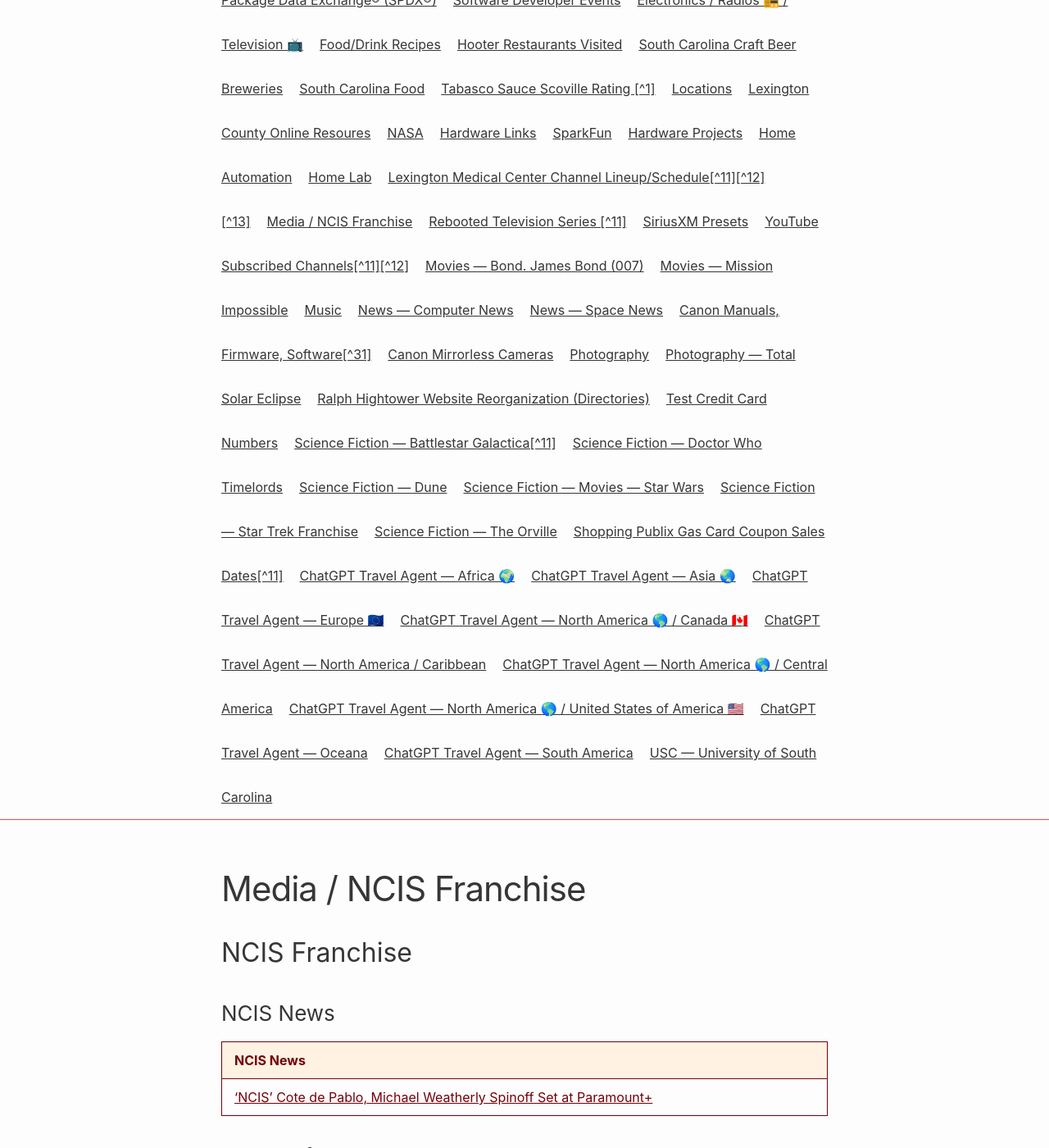
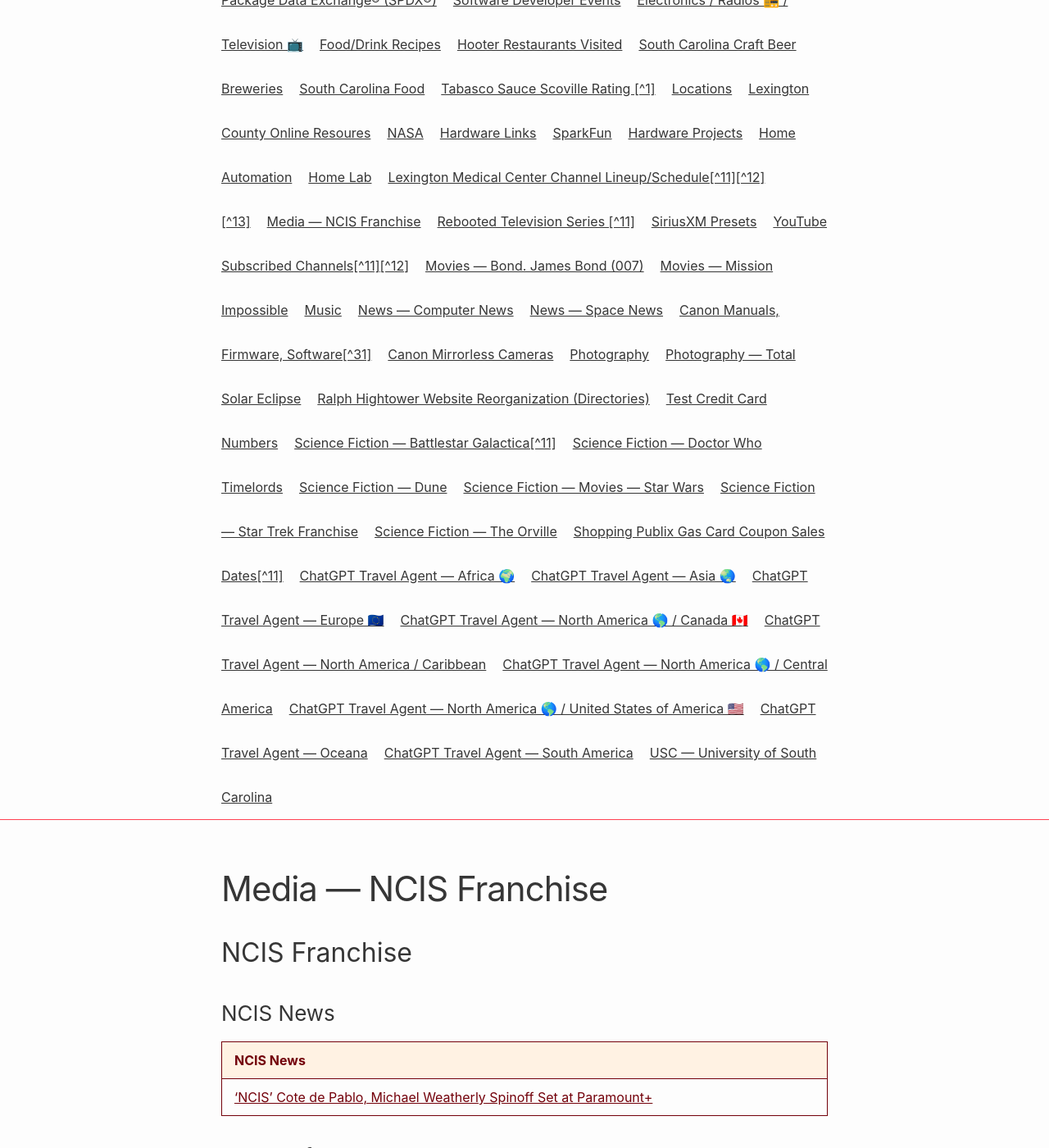
Before and after one commit to RalphHightower/RalphHightower, a Jekyll site: the page built from Media/NCIS.md, in a window 1280 px wide and 1400 px high, scrolled down 518 px. Shown: the whole window at 82% size. Built offline with Jekyll 4.4.1, drawn with Linux system fonts in a browser that asks for light colours; our own code applies the rules of GitHub Pages for plain Markdown files.

Commit message:
[docs](doc): Update NCIS(change H1)

```diff
--- a/Media/NCIS.md
+++ b/Media/NCIS.md
@@ -1,4 +1,4 @@
-# Media / NCIS Franchise
+# Media — NCIS Franchise
 
 ## NCIS Franchise
 
```
